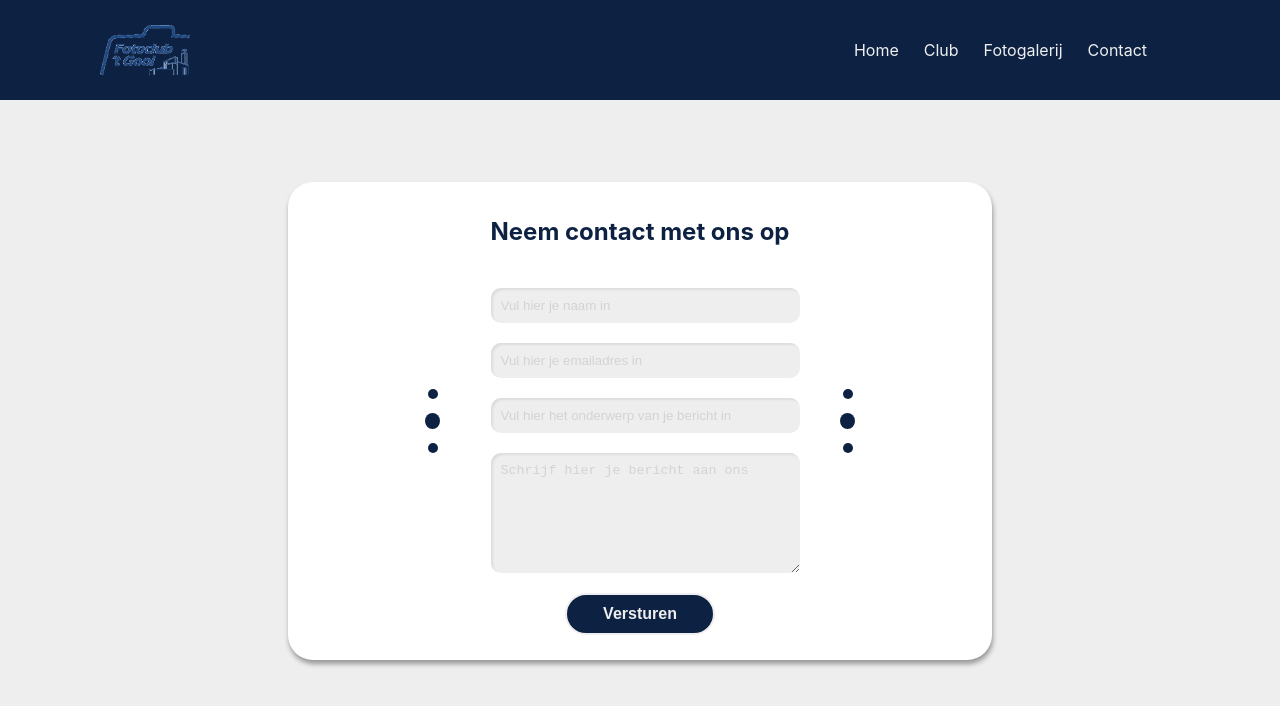
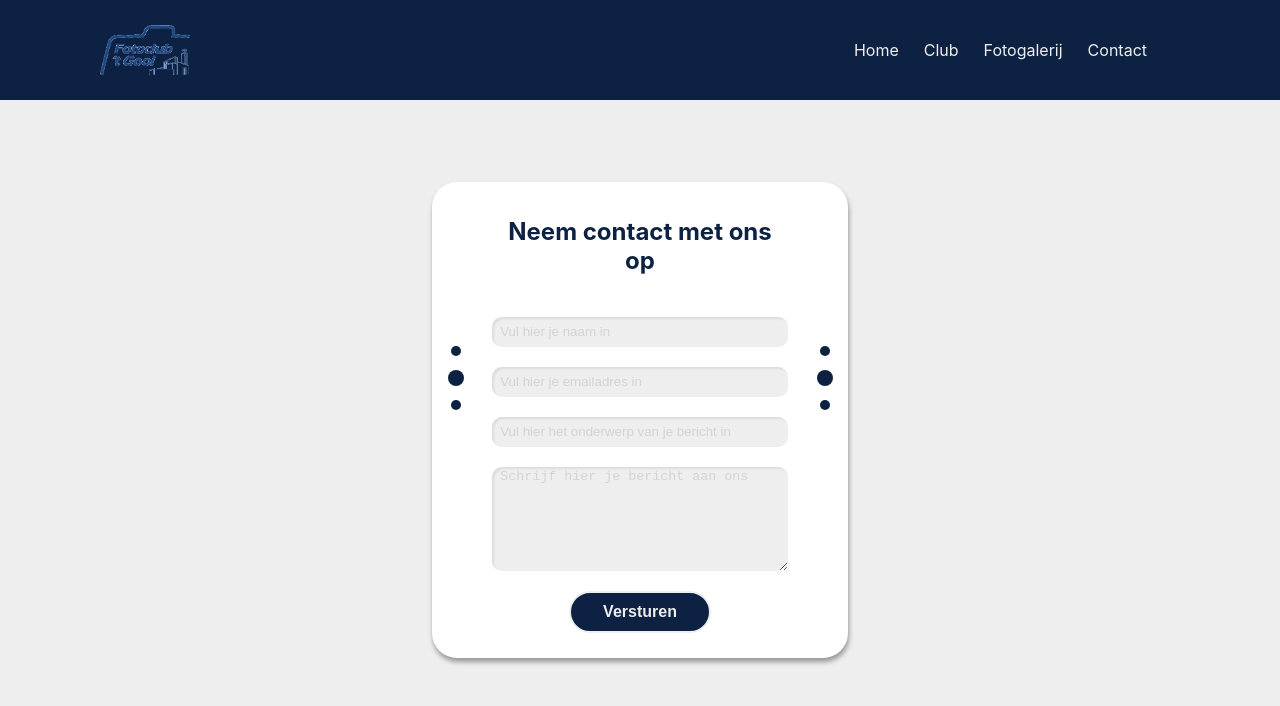
Before and after one commit to J-Segers/fctgooi, a React (Create React App) app: page /contact in a window 1280 px wide. Shown: the top 706 px of the page. Built offline with nearby package versions, Linux system fonts and the light colour scheme; the HTML template or start-up script is replaced by a standard one.

Commit message:
contact pagina styling responsive gemaakt

```diff
--- a/src/App.css
+++ b/src/App.css
@@ -9,7 +9,5 @@
 
 :root {
     box-sizing: content-box;
-    width: 100%;
-    height: 100%;
     background-color: var(--primary-color);
 }
--- a/src/components/form/Form.css
+++ b/src/components/form/Form.css
@@ -1,10 +1,11 @@
 .contact {
     display: flex;
     justify-content: center;
-    align-items: center;
-    margin-top: 2rem;
+    align-items: flex-start;
+    margin-top: 0;
     color: var(--secundary-color);
     width: 100%;
+    height: 100%;
 }
 
 .contact h2 {
@@ -14,21 +15,75 @@
 
 .form {
     width: 100%;
+    height: 100%;
     display: flex;
     flex-direction: column;
+    justify-content: center;
+    align-items: center;
     margin-top: 2rem;
 }
 
 .spacer-form-container {
-    width: 55%;
+    width: 100%;
+    height: 100%;
     display: flex;
     justify-content: center;
+    align-items: flex-start;
+    border-radius: 0;
+    border: none;
+    -webkit-box-shadow: none;
+    box-shadow: none;
+    background-color: white;
+    padding: 0 1rem;
+}
+
+.spacer-form-container .spacer-container {
+    display: none;
+}
+
+.contact-form-container {
+    width: 100%;
+    height: 100%;
+    margin: 0;
+    padding: 0;
+}
+
+.submit-btn {
+    align-self: center;
+    border-radius: 25px;
+    padding: 0;
+    margin: 0;
+    background-color: var(--secundary-color);
+    border: 2px solid var(--primary-color);
+    font-size: 1rem;
+    font-weight: bold;
+    color: var(--primary-color);
+}
+
+@media only screen and (min-width: 992px) {
+    .contact {
+        align-items: center;
+        margin-top: 2rem;
+        height: auto;
+    }
+
+    .form {
+        height: auto;
+    }
+
+    .spacer-form-container {
+        width: 30%;
+        height: auto;
         align-items: center;
         border-radius: 25px;
-    border: none;
+
         -webkit-box-shadow: 1px 4px 5px 0 rgba(0,0,0,0.36);
         box-shadow: 1px 4px 5px 0 rgba(0,0,0,0.36);
-    background-color: white;
+
+    }
+
+    .spacer-form-container .spacer-container {
+        display: unset;
     }
 
     .contact-form-container {
@@ -55,3 +110,4 @@
         border: 2px solid var(--primary-color);
         cursor: pointer;
     }
+}
--- a/src/components/input/Input.css
+++ b/src/components/input/Input.css
@@ -1,9 +1,11 @@
 .input-field {
+    box-sizing: content-box;
     background-color: var(--primary-color);
     color: #BEBEBE;
-    margin: 10px 0 10px 0;
-    width: 100%;
-    padding: 10px 0 10px 10px;
+    margin: 10px 0;
+    width: 95%;
+    height: 1.75rem;
+    padding-left: .5rem;
     border-radius: 10px;
     outline: none;
     -webkit-box-shadow: inset #ddd 1px 1px 2px;
@@ -30,3 +32,11 @@ textarea {
     min-height: 6.25rem;
     border: none;
 }
+
+
+@media only screen and (min-width: 992px) {
+    .input-field {
+        width: 100%;
+    }
+
+}
--- a/src/pages/contact/Contact.css
+++ b/src/pages/contact/Contact.css
@@ -1,9 +1,17 @@
 .container {
     width: 100%;
-    height: 500px;
+    height: calc(100vh - 100px);
     display: flex;
     flex-direction: column;
     justify-content: space-around;
     align-items: center;
-    margin: 50px auto;
+    margin: 0;
+
 }
+
+@media only screen and (min-width: 992px) {
+    .container {
+        height: 500px;
+        margin: 50px auto;
+    }
+}
--- a/src/services/mailService.tsx
+++ b/src/services/mailService.tsx
@@ -1,10 +1,10 @@
-import emailjs from '@emailjs/browser';
+import emailJs from '@emailjs/browser';
 
 class EmailService {
 
     async sendEmail(form: HTMLFormElement): Promise<any> {
         // @ts-ignore
-        return emailjs.sendForm(process.env.REACT_APP_MAILJS_SERVICE_ID,
+        return emailJs.sendForm(process.env.REACT_APP_MAILJS_SERVICE_ID,
             process.env.REACT_APP_MAILJS_TEMPLATE_ID,
             form.current,
             process.env.REACT_APP_MAILJS_PUBLIC_KEY)
```
Also changed, not shown: package.json (+3 -6 lines). Lines whose indentation alone changed are shown as unchanged.
